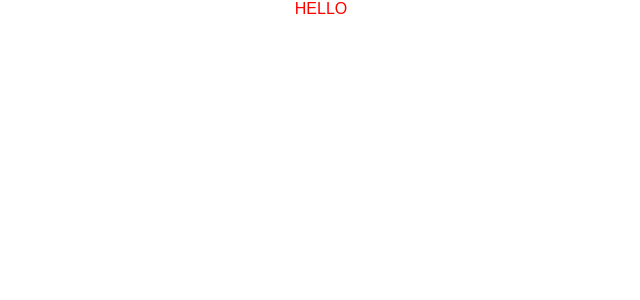
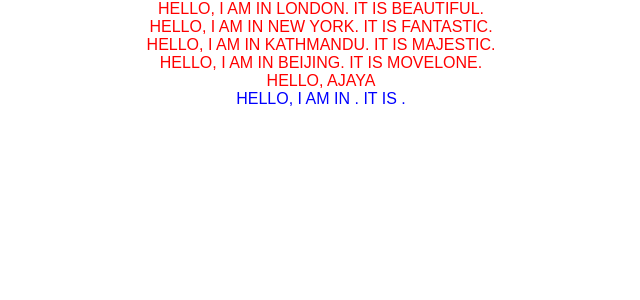
Before and after one commit to Aj23Mah/first-project, a React (Create React App) app: page / in a window 1280 px wide. Shown: the top 300 px of the page, without its empty margins (319-959 px from the left). Built offline with nearby package versions, Linux system fonts and the light colour scheme.

Commit message:
Vallue added to props

```diff
--- a/src/App.js
+++ b/src/App.js
@@ -1,9 +1,16 @@
 import './App.css';
 import Hello from './Components/Hello';
+import City from './Components/City';
+
 function App() {
   return (
     <div className="App">
-      <p>Hello</p>
+      <p>Hello, I am in London. It is Beautiful.</p>
+      <p>Hello, I am in New York. It is Fantastic.</p>
+      <p>Hello, I am in kathmandu. It is Majestic.</p>
+      <p>Hello, I am in Beijing. It is Movelone.</p>
+      <Hello/>
+      <City/>
     </div>
   );
 }
--- /dev/null
+++ b/src/Components/City.css
@@ -0,0 +1,11 @@
+*{
+    box-sizing: border-box;
+    margin: 0;
+    padding: 0;
+    font-family: sans-serif;
+  }
+  .city{
+    text-align: center;
+    text-transform: uppercase;
+    color: blue;
+  }
--- /dev/null
+++ b/src/Components/City.jsx
@@ -0,0 +1,15 @@
+import React from 'react'
+import './City.css'
+
+// const City = (props) => {
+//   return (
+//     <p className='city'>Hello, I am in {props.city}. It is {props.feature}.</p>
+//   )
+// }
+const City = ({city, feature}) => {
+  return (
+    <p className='city'>Hello, I am in {city}. It is {feature}.</p>
+  )
+}
+
+export default City
--- a/src/Components/Hello.jsx
+++ b/src/Components/Hello.jsx
@@ -3,7 +3,7 @@ import './Hello.css'
 
 export const Hello = () => {
   return (
-    <p>Hello this is me</p>
+    <p>Hello, AJaya</p>
   )
 }
 
--- a/src/index.css
+++ b/src/index.css
@@ -1,6 +1,6 @@
 body {
   margin: 0;
-  font-family: -apple-system, BlinkMacSystemFont, 'Segoe UI', 'Roboto', 'Oxygen',
+  font-family: -apple-system, BlinkMacSystemFont, 'Railway' 'Segoe UI', 'Roboto', 'Oxygen',
     'Ubuntu', 'Cantarell', 'Fira Sans', 'Droid Sans', 'Helvetica Neue',
     sans-serif;
   -webkit-font-smoothing: antialiased;
```
